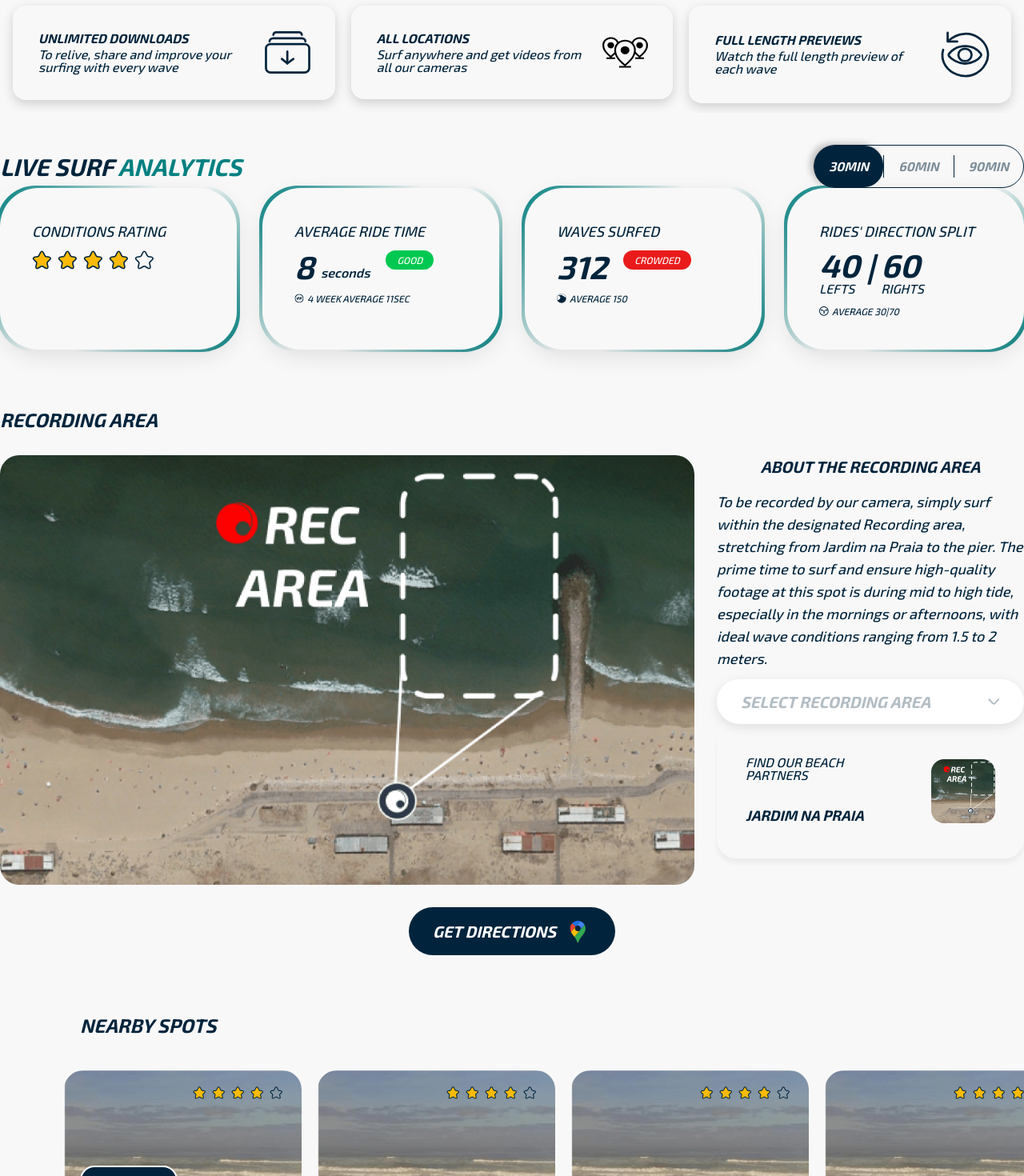
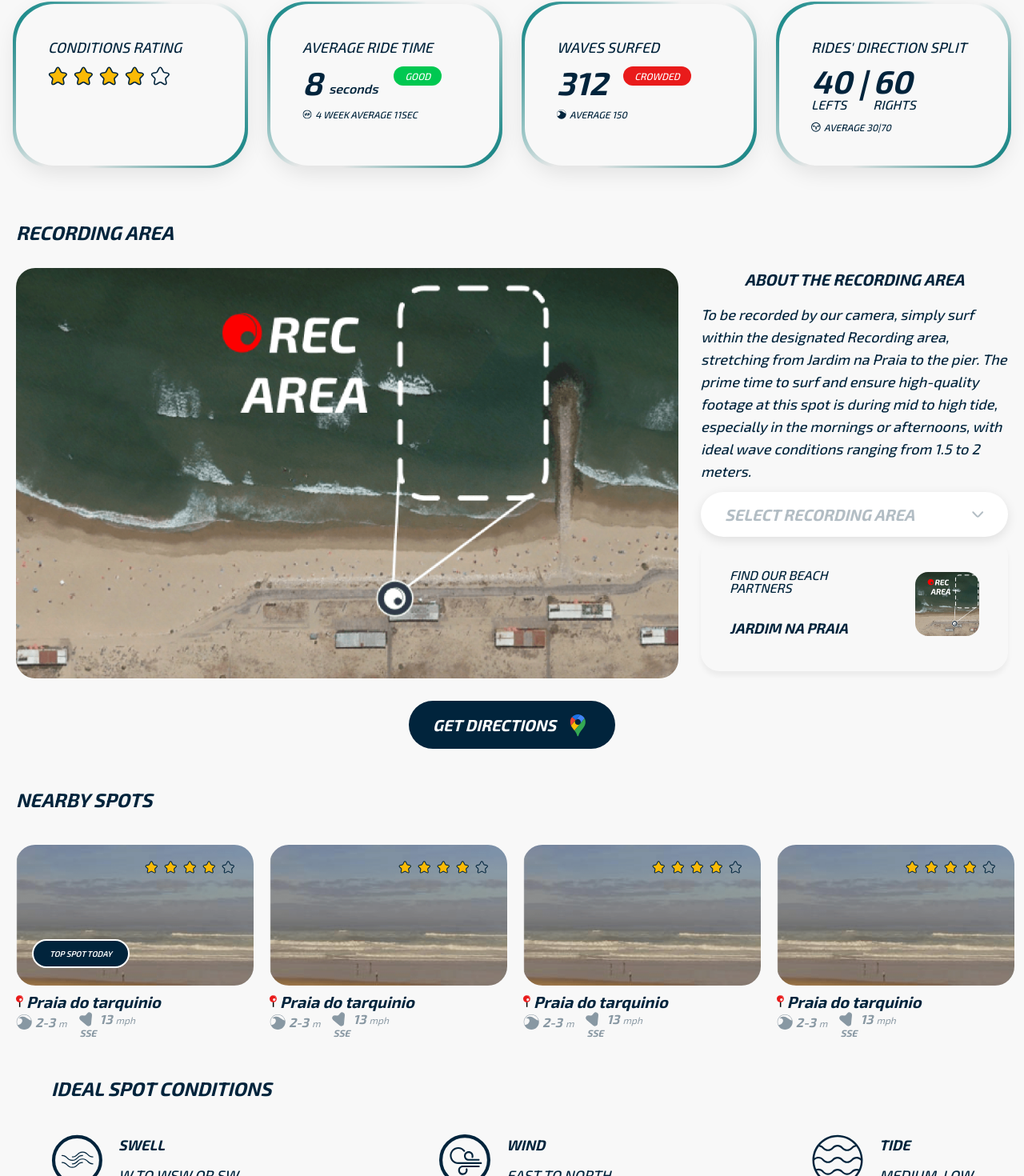
Before and after one commit to Morkachukzy/surfeye-test, a Next.js app: page / in a window 1280 px wide. Shown: the part 196-1666 px from the top of the page at 80% size. Built offline with nearby package versions, Linux system fonts and the light colour scheme.

Commit message:
fix: carousel scroll not working properly

```diff
--- a/app/components/carousel/index.tsx
+++ b/app/components/carousel/index.tsx
@@ -7,13 +7,15 @@ type CarouselProps = {
 
 export const Carousel = ({ children, className }: CarouselProps) => {
   return (
+    <div className="overflow-x-scroll no-scrollbar">
       <div
         className={cn(
-        'flex items-stretch gap-2 md:gap-5 overflow-x-auto snap-x snap-mandatory no-scrollbar',
+          'flex items-stretch gap-2 md:gap-5 overflow-x-visible mx-auto snap-x snap-mandatory no-scrollbar',
           className
         )}
       >
         {children}
+      </div>
     </div>
   );
 };
@@ -26,7 +28,7 @@ type CarouselItemProps = {
 export const CarouselItem = ({ children, className }: CarouselItemProps) => {
   return (
     <div
-      className={cn('snap-always snap-center flex-shrink-0 flex-1', className)}
+      className={cn('snap-always snap-start flex-shrink-0 flex-1', className)}
     >
       {children}
     </div>
--- a/app/page.tsx
+++ b/app/page.tsx
@@ -13,7 +13,6 @@ export default function Home() {
     <main className="font-exo text-brand-primary">
       <Navbar />
       <HeroSection />
-      <FeaturesSection />
       <AnalyticsSection />
       <RecordingAreaSection />
       <NearbySpotsSection />
--- a/app/sections/analytics/index.tsx
+++ b/app/sections/analytics/index.tsx
@@ -26,14 +26,14 @@ const tabs = [
 
 export const AnalyticsSection = () => {
   return (
-    <SectionLayout className="pb-[4.5rem]">
-      <div className="flex items-center justify-between">
+    <SectionLayout className="pb-4 md:pb-10 lg:pb-[4.25rem] px-5">
+      <div className="flex flex-wrap items-center justify-between mb-[1.625rem]">
         <h2 className="uppercase text-3xl font-bold">
           Live surf <span className="text-brand-dark-green">analytics</span>
         </h2>
         <div className="">
           <Tab tabs={tabs}>
-            <TabControls />
+            <TabControls className="" />
           </Tab>
         </div>
       </div>
--- a/app/sections/nearby-spots/index.tsx
+++ b/app/sections/nearby-spots/index.tsx
@@ -5,17 +5,21 @@ import { nearbySpots } from './spots';
 
 export const NearbySpotsSection = () => {
   return (
-    <SectionLayout className="space-y-7 md:space-y-10 pb-12 px-0 md:px-0 lg:px-0 pl-4 md:pl-6 lg:pl-20 max-w-none">
-      <div className="flex items-center justify-between px-5 big-brand-tablet:px-16">
+    <SectionLayout className="space-y-7 md:space-y-10 pb-12 max-w-none">
+      {/* <SectionLayout className="space-y-7 md:space-y-10 pb-12 px-0 md:px-0 lg:px-0 pl-4 md:pl-6 lg:pl-20 max-w-none"> */}
+      <div className="flex items-center justify-between px-5 big-brand-tablet:px-16 max-w-brand-section mx-auto">
         <h2 className="uppercase text-brand-md md:text-2xl font-bold">
           Nearby spots
         </h2>
       </div>
 
       <div className="">
-        <Carousel>
+        <Carousel className="max-w-brand-section pl-5">
           {nearbySpots.map((spot) => (
-            <CarouselItem key={spot.id} className="">
+            <CarouselItem
+              key={spot.id}
+              className="last:pr-5 md:last:pr-10 lg:last:pr-16"
+            >
               <NearbySpotCard spot={spot} />
             </CarouselItem>
           ))}
--- a/app/sections/nearby-spots/spot-card.tsx
+++ b/app/sections/nearby-spots/spot-card.tsx
@@ -15,7 +15,7 @@ type NearbySpotCardProps = {
 export const NearbySpotCard = ({ className, spot }: NearbySpotCardProps) => {
   return (
     <div className={cn('', className)}>
-      <div className="relative w-[10.44rem] md:w-[18.56rem]  aspect-[167/109] md:aspect-[298/177] rounded-xl md:rounded-3xl mb-1.5 overflow-hidden">
+      <div className="relative w-[10.44rem] md:w-[18.56rem] brand-max:w-[30rem] aspect-[167/109] md:aspect-[298/177] rounded-xl md:rounded-3xl mb-1.5 overflow-hidden">
         <Image
           src={spot.imageUrl}
           alt={spot.name}
--- a/app/sections/recording-area/index.tsx
+++ b/app/sections/recording-area/index.tsx
@@ -19,7 +19,7 @@ const dropdownOptions = [
 export const RecordingAreaSection = () => {
   const [value, setValue] = useState('');
   return (
-    <SectionLayout className="pb-[4.5rem] space-y-3">
+    <SectionLayout className="pb-5 lg:pb-12 space-y-3 px-5">
       <div className="flex items-center justify-between brand-big-tablet:pb-4">
         <h2 className="uppercase text-2xl font-bold">Recording area</h2>
       </div>
--- a/app/sections/spot-metrics/index.tsx
+++ b/app/sections/spot-metrics/index.tsx
@@ -7,13 +7,13 @@ export const SpotMetricsSection = () => {
   return (
     <SectionLayout className="space-y-0">
       <div className="space-y-7 md:space-y-10 ">
-        <div className="flex items-center justify-between px-5 big-brand-tablet:px-16">
+        <div className="flex items-center justify-between px-7 lg:px-16">
           <h2 className="uppercase text-brand-md md:text-2xl font-bold">
             Ideal spot conditions
           </h2>
         </div>
 
-        <div className="flex flex-col lg:flex-row big-brand-tablet:items-center gap-6 md:gap-10 justify-start lg:justify-between px-5 big-brand-tablet:px-16">
+        <div className="flex flex-col lg:flex-row big-brand-tablet:items-center gap-6 md:gap-10 justify-start lg:justify-between px-[2.8rem] lg:px-16">
           {spotConditions.map(({ label, description, icon: Icon }) => (
             <Metric key={label}>
               <Icon className="w-10 md:w-16 h-10 md:h-16" />
@@ -29,7 +29,7 @@ export const SpotMetricsSection = () => {
           ))}
         </div>
       </div>
-      <div>
+      <div className="px-6 lg:px-0">
         <Divider className="my-12 max-w-brand-section" />
       </div>
     </SectionLayout>
--- a/tailwind.config.ts
+++ b/tailwind.config.ts
@@ -65,6 +65,7 @@ const config: Config = {
         'brand-min': '24.375rem',
         'brand-big-phone': '28.125rem',
         'brand-big-tablet': '62rem',
+        'brand-max': '95rem',
         ...defaultTheme.screens,
       },
     },
```
Lines whose indentation alone changed are shown as unchanged.
